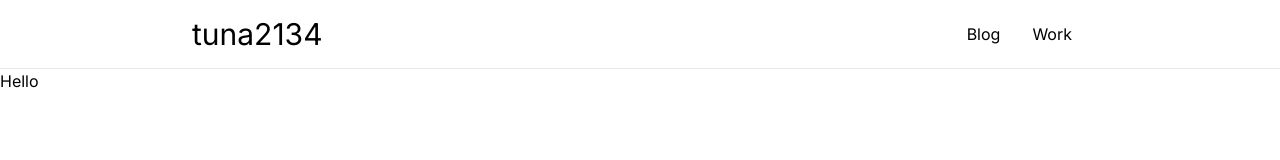
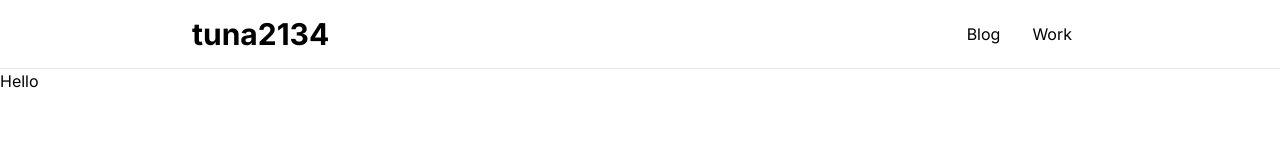
Before and after one commit to tuna2134-archive/website, a Next.js app: page / in a window 1280 px wide. Shown: the top 160 px of the page. Built offline with nearby package versions, Linux system fonts and the light colour scheme.

Commit message:
Update header.tsx

```diff
--- a/src/app/header.tsx
+++ b/src/app/header.tsx
@@ -17,7 +17,7 @@ export default function Header() {
       <div className="px-4.5 w-full flex max-w-4xl mx-auto py-4 items-center">
         <div className="items-center flex">
           <Link href="/">
-            <h1 className="items-center text-3xl">tuna2134</h1>
+            <h1 className="text-3xl font-bold">tuna2134</h1>
           </Link>
         </div>
         <nav className="flex item-center ml-auto space-mx-4">
```
